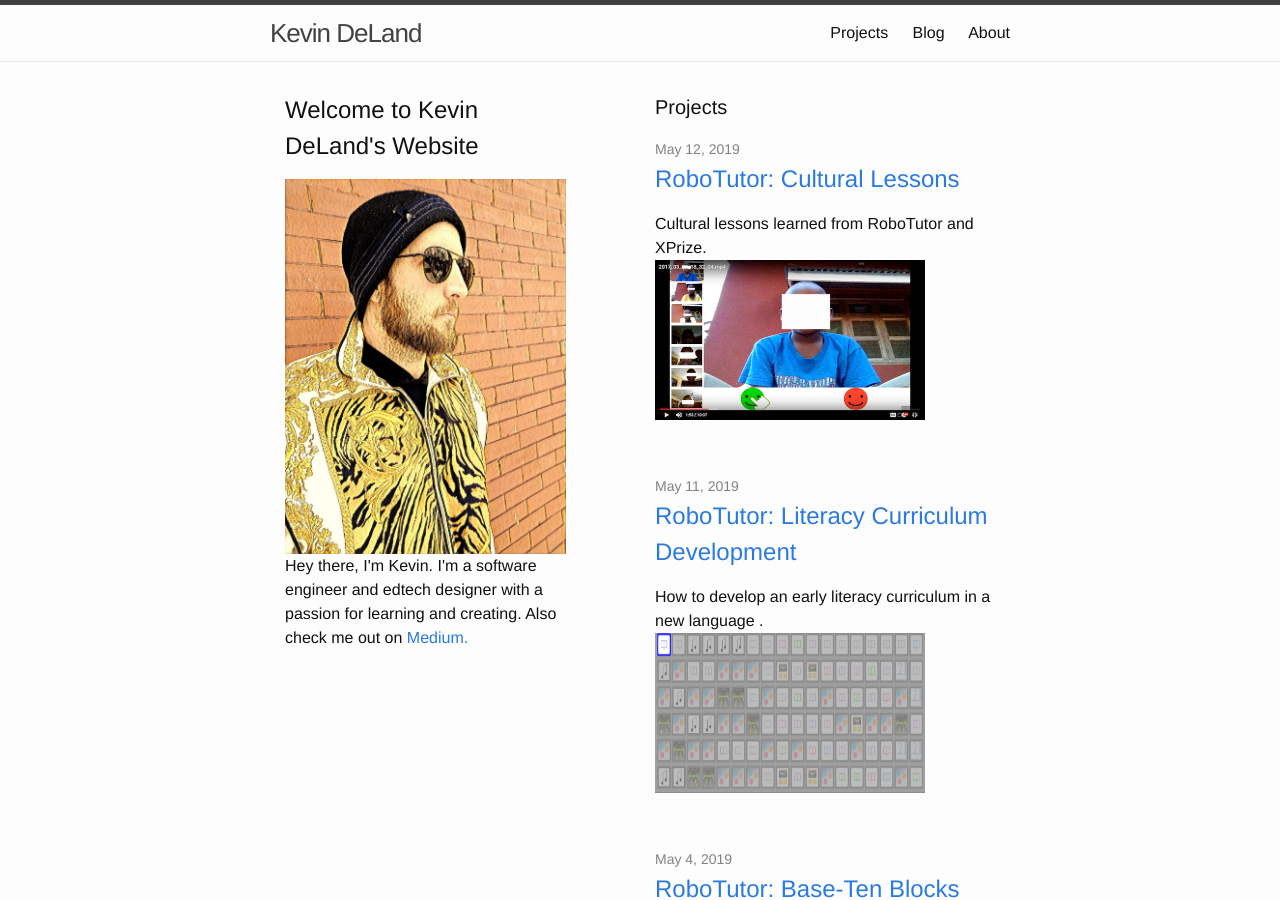
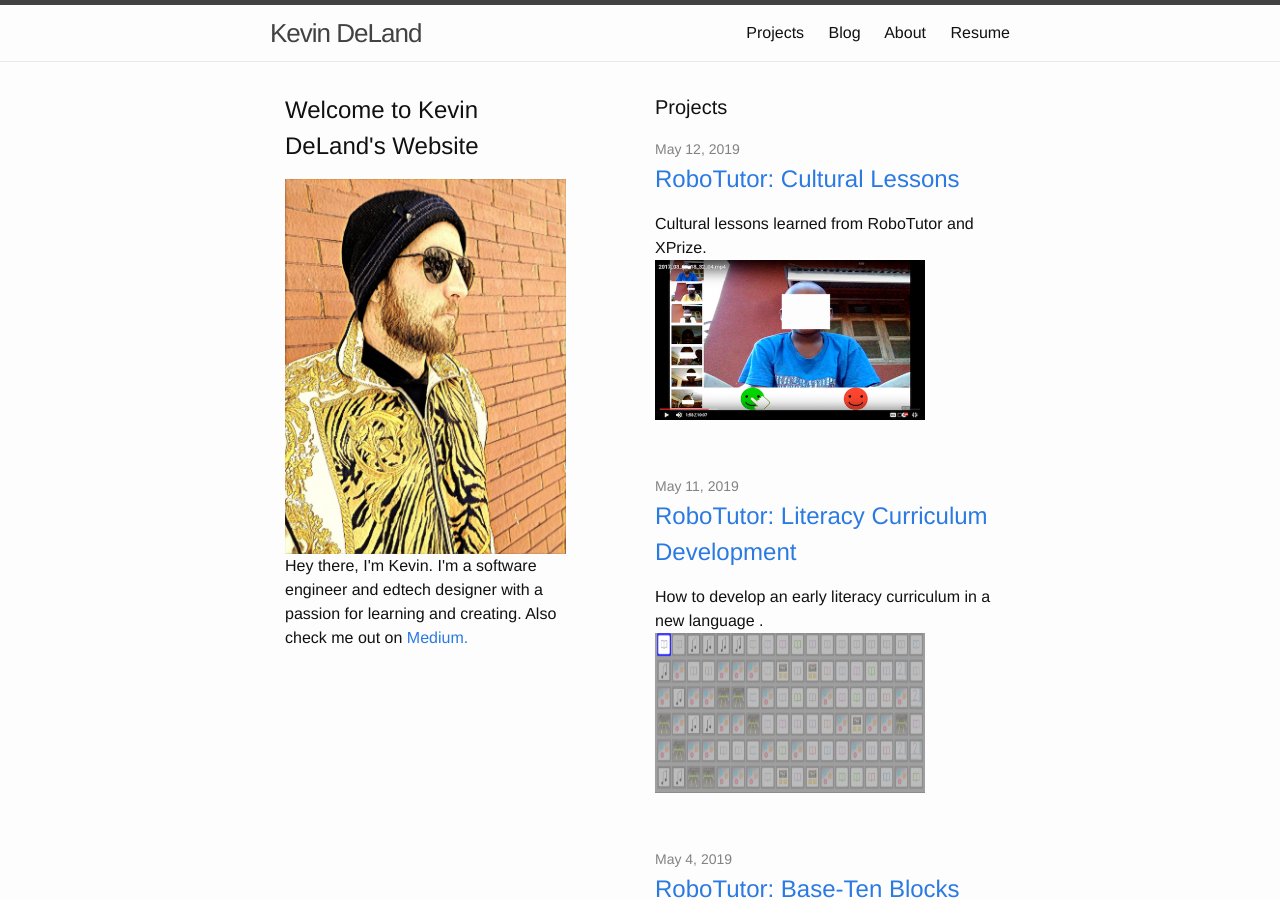
Before and after one commit to kevindeland/kevindeland.github.io, a Jekyll site: the page built from index.html, in a window 1280 px wide and 900 px high. Built offline with Jekyll 4.4.1, drawn with Linux system fonts in a browser that asks for light colours.

Commit message:
resume in header

```diff
--- a/_includes/header.html
+++ b/_includes/header.html
@@ -19,6 +19,7 @@
           <a class="page-link" href="{{ my_page.url | prepend: site.baseurl }}">{{ my_page.title | escape }}</a>
           {% endif %}
         {% endfor %}
+          <a class="page-link" href="https://drive.google.com/file/d/1E6zTKiyWldgpyhrF_NusNz3M7rPd1LoU/view?usp=sharing" target="_blank">Resume</a>
       </div>
     </nav>
 
```
